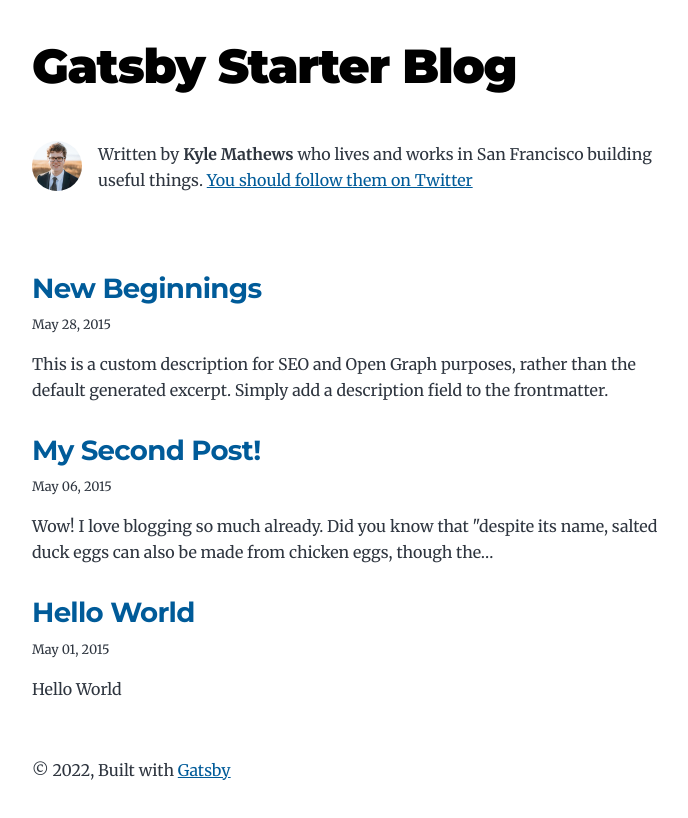
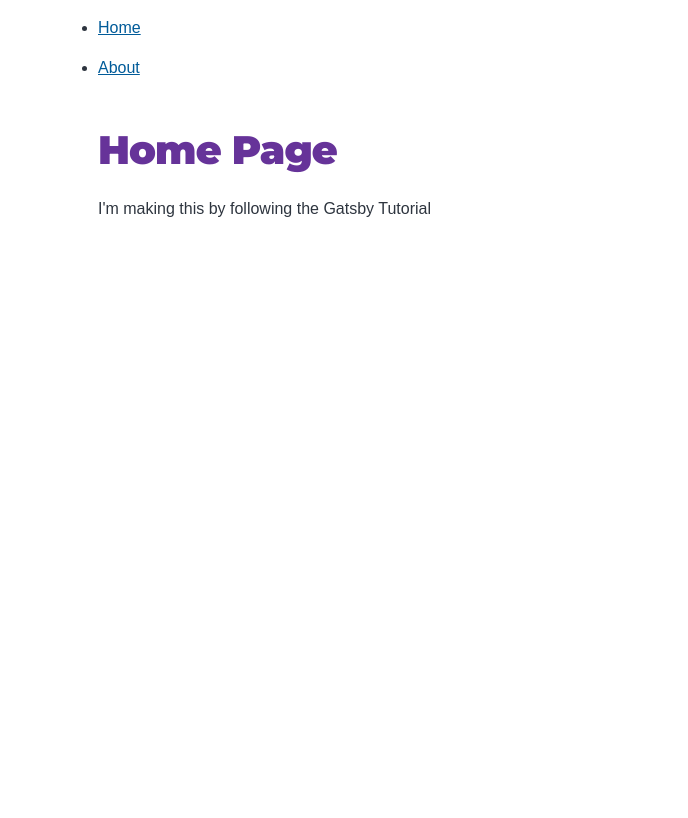
Before and after one commit to CleytonFerreira/gatsby-starter-blog, a Gatsby site: page / in a window 1280 px wide. Shown: the whole page, without its empty margins (292-980 px from the left). Built offline with nearby package versions, Linux system fonts and the light colour scheme; Gatsby itself is replaced by a stand-in of ours.

Commit message:
Finished Gatsby Tutorial part 2

```diff
--- a/src/components/layout.js
+++ b/src/components/layout.js
@@ -1,34 +1,32 @@
 import * as React from "react"
 import { Link } from "gatsby"
+import {
+  container,
+  heading,
+  navLinks,
+  navLinkItem,
+  navLinkText
+} from './layout.module.css'
 
-const Layout = ({ location, title, children }) => {
-  const rootPath = `${__PATH_PREFIX__}/`
-  const isRootPath = location.pathname === rootPath
-  let header
-
-  if (isRootPath) {
-    header = (
-      <h1 className="main-heading">
-        <Link to="/">{title}</Link>
-      </h1>
-    )
-  } else {
-    header = (
-      <Link className="header-link-home" to="/">
-        {title}
-      </Link>
-    )
-  }
+const Layout = ({ pageTitle, children }) => {
 
   return (
-    <div className="global-wrapper" data-is-root-path={isRootPath}>
-      <header className="global-header">{header}</header>
-      <main>{children}</main>
-      <footer>
-        © {new Date().getFullYear()}, Built with
-        {` `}
-        <a href="https://www.gatsbyjs.com">Gatsby</a>
-      </footer>
+    <div className={container}>
+      <title>{pageTitle}</title>
+      <nav>
+        <ul className={navLinks}>
+          <li className={navLinkItem}>
+            <Link to="/" className={navLinkText}>Home</Link>
+          </li>
+          <li className={navLinkItem}>
+            <Link to="/about" className={navLinkText}>About</Link>
+          </li>
+        </ul>
+      </nav>
+      <main>
+        <h1 className={heading}>{pageTitle}</h1>
+        {children}
+      </main>
     </div>
   )
 }
--- /dev/null
+++ b/src/components/layout.module.css
@@ -0,0 +1,23 @@
+.container {
+    margin: auto;
+    max-width: 500px;
+    font-family: sans-serif;
+  }
+
+  .heading {
+    color: rebeccapurple;
+  }
+
+  .nav-links {
+    display: flex;
+    list-style: none;
+    padding-left: 0;
+  }
+
+  .nav-link-item {
+    padding-right: 2rem;
+  }
+
+  .nav-link-text {
+    color: black;
+  }
--- a/src/pages/index.js
+++ b/src/pages/index.js
@@ -1,89 +1,14 @@
 import * as React from "react"
-import { Link, graphql } from "gatsby"
+import { Link } from "gatsby";
+import Layout from "../components/layout";
 
-import Bio from "../components/bio"
-import Layout from "../components/layout"
-import Seo from "../components/seo"
-
-const BlogIndex = ({ data, location }) => {
-  const siteTitle = data.site.siteMetadata?.title || `Title`
-  const posts = data.allMarkdownRemark.nodes
-
-  if (posts.length === 0) {
-    return (
-      <Layout location={location} title={siteTitle}>
-        <Bio />
-        <p>
-          No blog posts found. Add markdown posts to "content/blog" (or the
-          directory you specified for the "gatsby-source-filesystem" plugin in
-          gatsby-config.js).
-        </p>
-      </Layout>
-    )
-  }
-
+const IndexPage = () => {
   return (
-    <Layout location={location} title={siteTitle}>
-      <Bio />
-      <ol style={{ listStyle: `none` }}>
-        {posts.map(post => {
-          const title = post.frontmatter.title || post.fields.slug
-
-          return (
-            <li key={post.fields.slug}>
-              <article
-                className="post-list-item"
-                itemScope
-                itemType="http://schema.org/Article"
-              >
-                <header>
-                  <h2>
-                    <Link to={post.fields.slug} itemProp="url">
-                      <span itemProp="headline">{title}</span>
-                    </Link>
-                  </h2>
-                  <small>{post.frontmatter.date}</small>
-                </header>
-                <section>
-                  <p
-                    dangerouslySetInnerHTML={{
-                      __html: post.frontmatter.description || post.excerpt,
-                    }}
-                    itemProp="description"
-                  />
-                </section>
-              </article>
-            </li>
-          )
-        })}
-      </ol>
+    <Layout pageTitle="Home Page">
+      <p>I'm making this by following the Gatsby Tutorial</p>
     </Layout>
   )
+
 }
 
-export default BlogIndex
-
-export const Head = () => <Seo title="All posts" />
-
-export const pageQuery = graphql`
-  query {
-    site {
-      siteMetadata {
-        title
-      }
-    }
-    allMarkdownRemark(sort: { fields: [frontmatter___date], order: DESC }) {
-      nodes {
-        excerpt
-        fields {
-          slug
-        }
-        frontmatter {
-          date(formatString: "MMMM DD, YYYY")
-          title
-          description
-        }
-      }
-    }
-  }
-`
+export default IndexPage;
```
Also changed, not shown: src/pages/about.js (added, +13 -0 lines), 1 other file.
